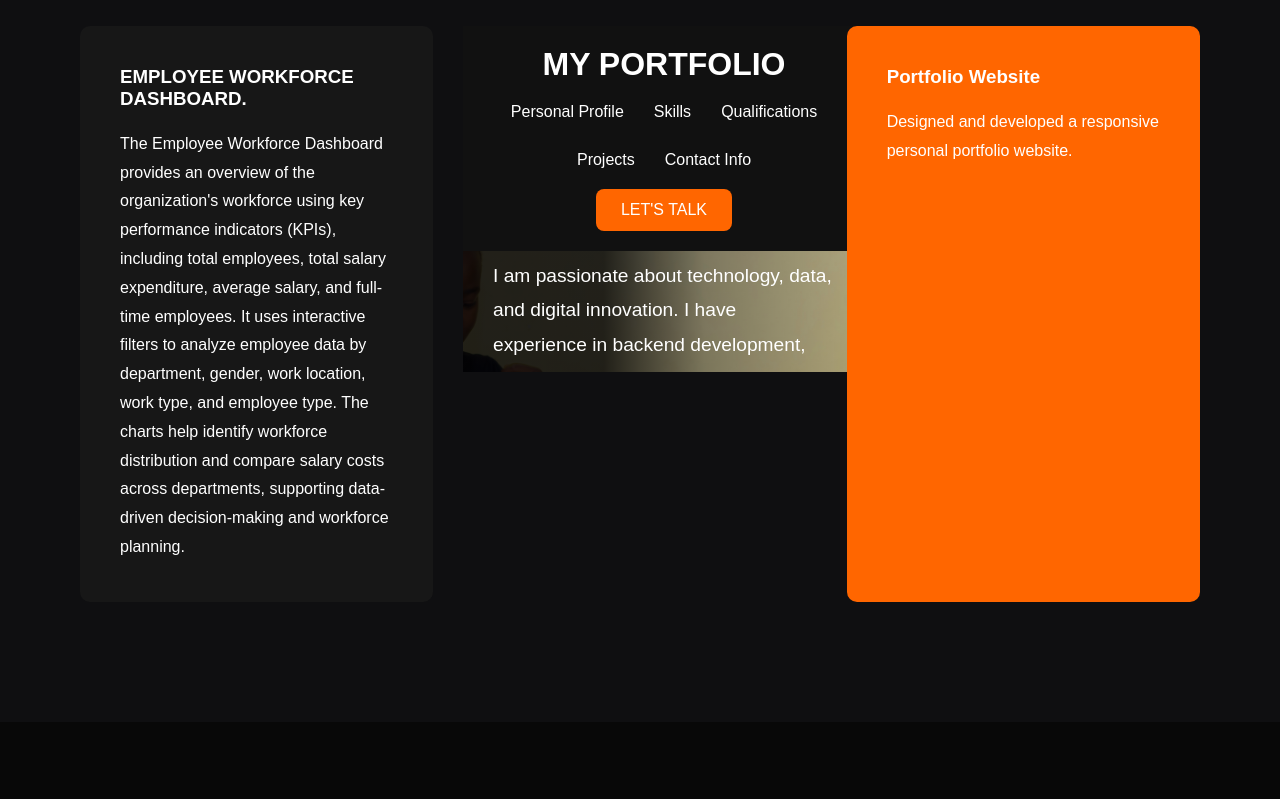
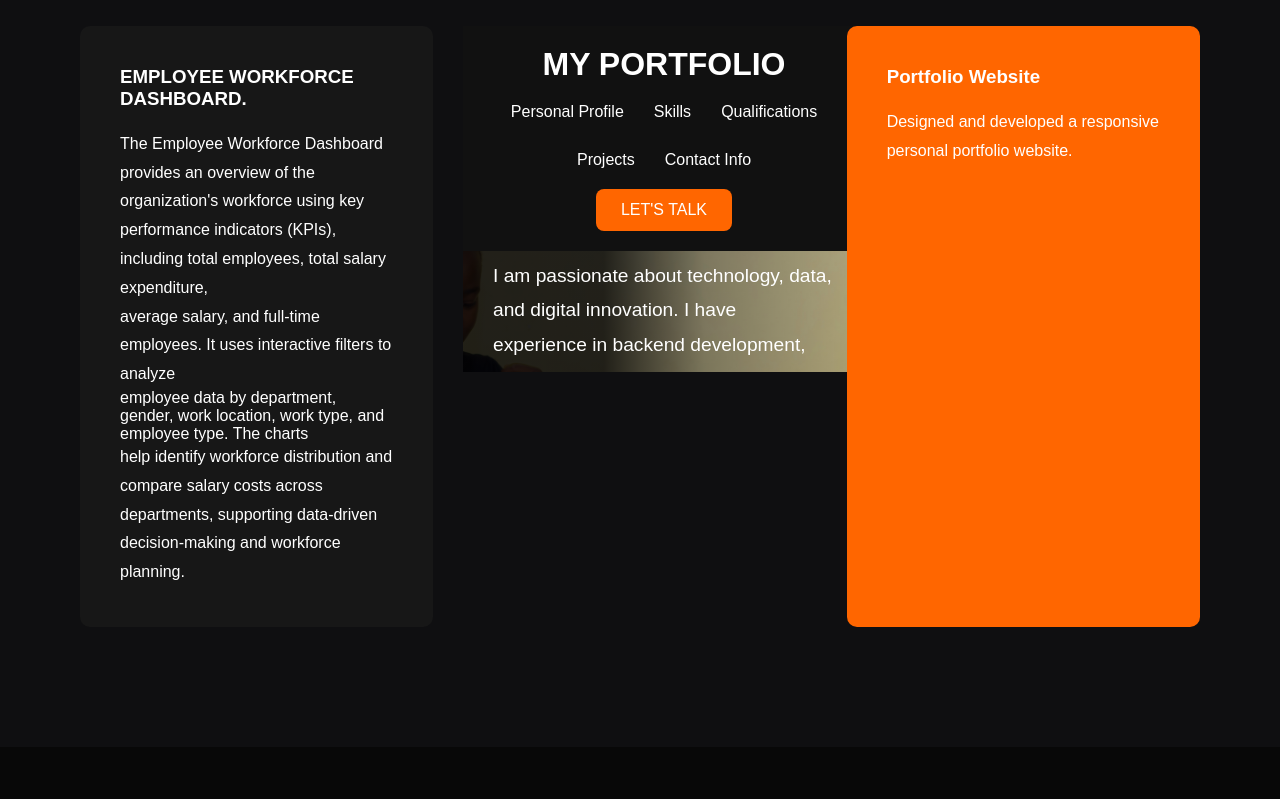
Before and after one commit to Priscy2611/my-portfolio, a plain HTML site: page index.html in a window 1280 px wide. Shown: the part 2680-3479 px from the top of the page. Drawn offline with Linux system fonts and the light colour scheme.

Commit message:
Update index.html

```diff
--- a/index.html
+++ b/index.html
@@ -142,7 +142,13 @@
         <div class="card">
     <h3>EMPLOYEE WORKFORCE DASHBOARD.</h3>
     <p>
-The Employee Workforce Dashboard provides an overview of the organization's workforce using key performance indicators (KPIs), including total employees, total salary expenditure, average salary, and full-time employees. It uses interactive filters to analyze employee data by department, gender, work location, work type, and employee type. The charts help identify workforce distribution and compare salary costs across departments, supporting data-driven decision-making and workforce planning.
+The Employee Workforce Dashboard provides an overview of the organization's workforce using key performance
+        indicators (KPIs), including total employees, total salary expenditure,<p>
+        average salary, and full-time employees. It uses interactive filters to
+        analyze</p> employee data by department, gender, work location, work type, and
+        employee type. The charts<p> help identify workforce distribution and compare
+        salary costs across departments, supporting data-driven decision-making
+        and workforce planning.</p>
     </p>
         </div>
             <div className= "Excel_project">
```
